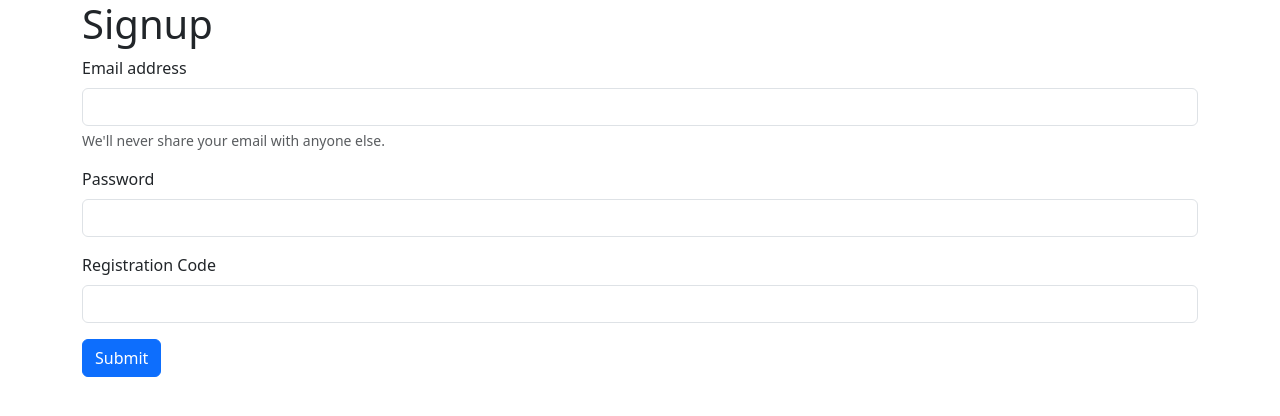
After one commit to manuelz120/extremely-vulnerable-flask-app, a Flask app: page /signup in a window 1280 px wide. The commit adds this page. Shown: the top 416 px of the page. Run offline with Flask 2, Linux system fonts and the light colour scheme; some libraries are stand-ins or nearby versions.

```diff
--- a/app.py
+++ b/app.py
@@ -1,15 +1,35 @@
 #!/usr/bin/env python3
 from flask_bootstrap import Bootstrap5
-from flask import Flask, render_template
+from flask import Flask, render_template, request
+from forms.registration_form import RegistrationForm
 
 app = Flask(__name__)
+app.secret_key = 'super secret key'
+app.config['SESSION_TYPE'] = 'filesystem'
 
 bootstrap = Bootstrap5(app)
+
 
 @app.route("/")
 def hello_world():
     return "<p>Hello, World!</p>"
 
+
 @app.route('/hello/')
 def hello():
     return render_template('base.html')
+
+
+@app.route('/signup', methods=['GET'])
+def signup():
+    return render_template('signup.html')
+
+
+@app.route('/signup', methods=['POST'])
+def do_signup():
+    form = RegistrationForm(request.form)
+
+    if form.validate():
+        return request.form
+    else:
+        return "Invalid input"
--- a/requirements.txt
+++ b/requirements.txt
@@ -1,8 +1,10 @@
 Bootstrap-Flask==2.1.0
 click==8.1.3
 Flask==2.2.2
+Flask-WTF==1.0.1
 itsdangerous==2.1.2
 Jinja2==3.1.2
 MarkupSafe==2.1.1
 Werkzeug==2.2.2
 WTForms==3.0.1
+yapf==0.32.0
--- a/templates/base.html
+++ b/templates/base.html
@@ -1,26 +1,24 @@
-<!doctype html>
+<!DOCTYPE html>
 <html lang="en">
   <head>
     {% block head %}
     <!-- Required meta tags -->
-        <meta charset="utf-8">
-        <meta name="viewport" content="width=device-width, initial-scale=1, shrink-to-fit=no">
+    <meta charset="utf-8" />
+    <meta
+      name="viewport"
+      content="width=device-width, initial-scale=1, shrink-to-fit=no" />
 
     {% block styles %}
     <!-- Bootstrap CSS -->
-            {{ bootstrap.load_css() }}
-        {% endblock %}
+    {{ bootstrap.load_css() }} {% endblock %}
 
     <title>Extremely vulnerable Flask App</title>
     {% endblock %}
   </head>
   <body>
     <!-- Your page content -->
-        {% block content %}{% endblock %}
-
-        {% block scripts %}
+    {% block content %}{% endblock %} {% block scripts %}
     <!-- Optional JavaScript -->
-            {{ bootstrap.load_js() }}
-        {% endblock %}
+    {{ bootstrap.load_js() }} {% endblock %}
   </body>
 </html>
--- /dev/null
+++ b/templates/signup.html
@@ -0,0 +1,65 @@
+{% extends "base.html" %} {% block content %}
+<div class="container">
+  <div class="row">
+    <div class="col">
+      <h1>Signup</h1>
+    </div>
+  </div>
+  <div class="row">
+    <div class="col">
+      <form
+        method="post"
+        action="/signup">
+        <div class="mb-3">
+          <label
+            for="email"
+            class="form-label">
+            Email address
+          </label>
+          <input
+            type="email"
+            class="form-control"
+            name="email"
+            id="email"
+            aria-describedby="emailHelp" />
+          <div
+            id="emailHelp"
+            class="form-text">
+            We'll never share your email with anyone else.
+          </div>
+        </div>
+        <div class="mb-3">
+          <label
+            for="password"
+            class="form-label">
+            Password
+          </label>
+          <input
+            type="password"
+            class="form-control"
+            id="password"
+            name="password" />
+        </div>
+        <div class="mb-3">
+          <label
+            for="registrationCode"
+            class="form-label">
+            Registration Code
+          </label>
+          <input
+            type="password"
+            class="form-control"
+            id="registrationCode"
+            name="registrationCode" />
+        </div>
+        <button
+          type="submit"
+          class="btn btn-primary">
+          Submit
+        </button>
+      </form>
+    </div>
+  </div>
+</div>
+
+{% endblock %}
```
Also changed, not shown: forms/registration_form.py (added, +8 -0 lines), forms/__init__.py (added), 1 other file. Lines whose indentation alone changed are shown as unchanged.
